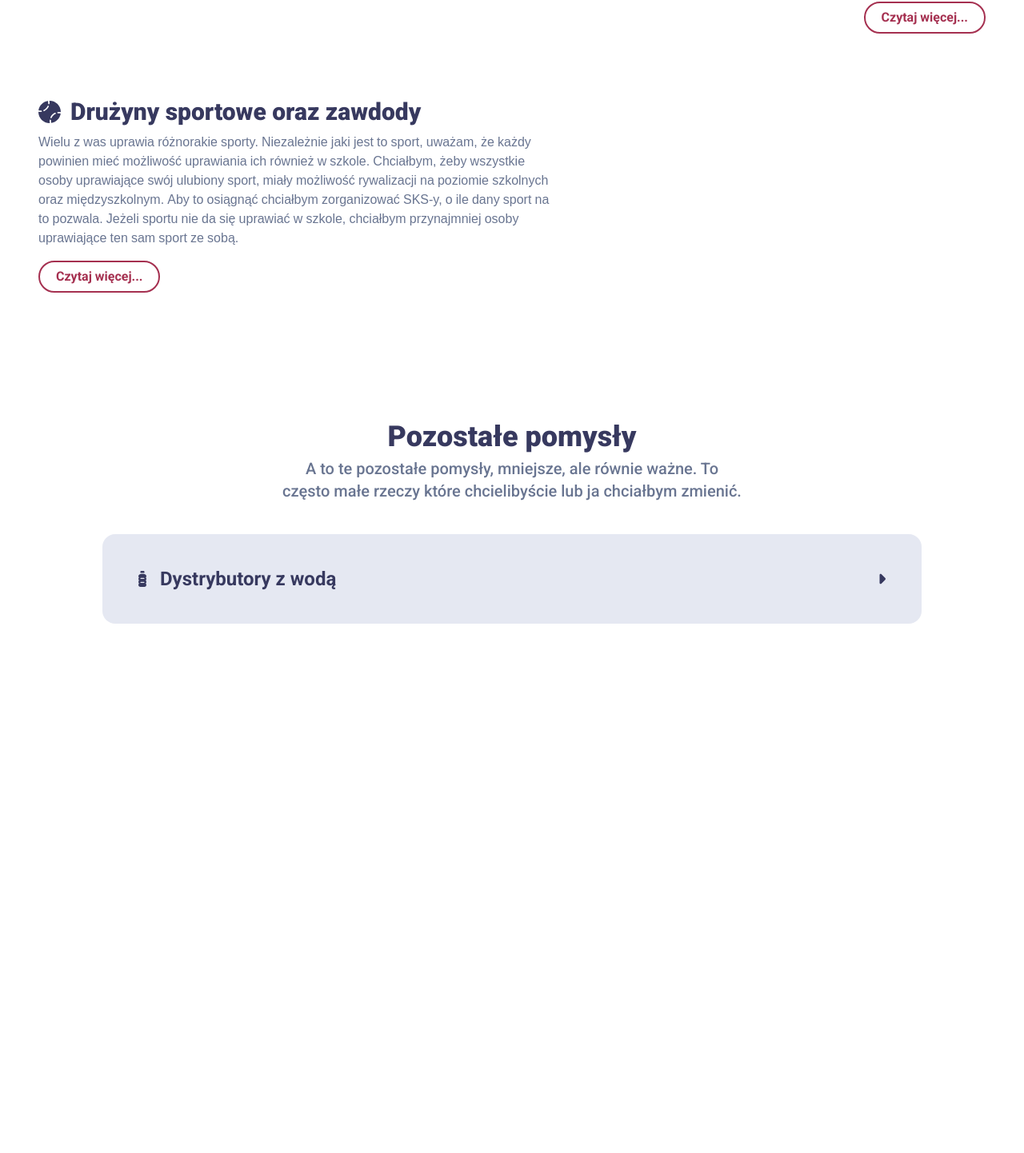
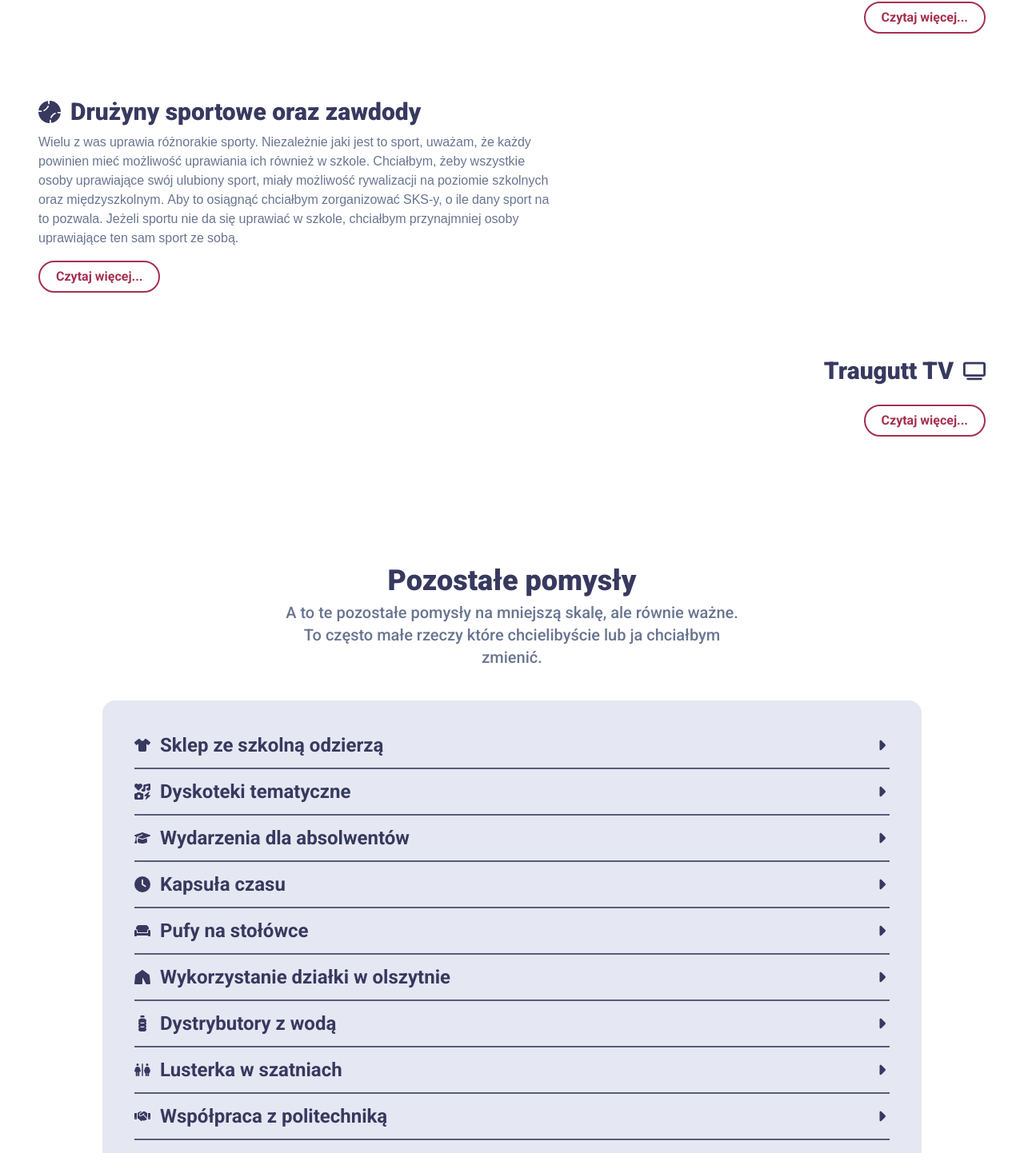
Before and after one commit to Mixeronix/Election-Bartosz-Wiaderek, a Next.js app: page / in a window 1280 px wide. Shown: the part 3283-4725 px from the top of the page at 80% size. Before the commit the page ends 4143 px from the top, so only its background shows below. Built offline with nearby package versions, Linux system fonts and the light colour scheme.

Commit message:
Election ideas

```diff
--- a/app/ideasContainer.tsx
+++ b/app/ideasContainer.tsx
@@ -1,6 +1,6 @@
 "use client";
 
-import { IconDefinition, faBaseball, faCalendar, faCheck, faClose, faKitMedical, faList, faMobileScreen, faMusic } from "@fortawesome/free-solid-svg-icons";
+import { IconDefinition, faBaseball, faCalendar, faCheck, faClose, faKitMedical, faList, faMobileScreen, faMusic, faTv } from "@fortawesome/free-solid-svg-icons";
 import { FontAwesomeIcon } from "@fortawesome/react-fontawesome";
 import { AnimatePresence, motion } from "framer-motion";
 import { Noto_Sans_Javanese, Roboto } from "next/font/google";
@@ -36,7 +36,7 @@ export default function IdeasContainer() {
 		{
 			title: "Reaktywacja imprez muzycznych",
 			content:
-				'Przez bardzo długi czas w naszej szkole regularnie odbywało się wiele wydarzeń muzycznych. Starsi uczniowie mogą jeszcze pamiętać: "Festyn w Traugucie", "Traugutt Rock Music Festiwal" czy "Serce Dla Traugutta". Uważam, że były to niesamowite eventy, dlatego chciałbym do nich powrócić. Reaktywacja będzie wiązała się ze sporą ilością przeszkód, przecie od lat nikt ich już nie organizował, ale zdecydowanie nie jest to niczym niemożliwym!',
+				'Przez bardzo długi czas w naszej szkole regularnie odbywało się wiele wydarzeń muzycznych. Starsi uczniowie mogą jeszcze pamiętać: "Traugutt Rock Music Festiwal" czy "Serce Dla Traugutta". Uważam, że były to niesamowite eventy, dlatego chciałbym do nich powrócić. Reaktywacja będzie wiązała się ze sporą ilością przeszkód, przecie od lat nikt ich już nie organizował, ale zdecydowanie nie jest to niczym niemożliwym!',
 			icon: faMusic,
 			done: "Porozmawiać z nauczycielami organizującymi te wydarzenia w poprzednich latach. Wszyscy z nich bardzo chętnie pomogą w organizacji! Inaczej mówiąc wygląda na to, że uda się wrócić do tradycji sprzed lat!",
 			currently:
@@ -46,7 +46,7 @@ export default function IdeasContainer() {
 		{
 			title: "Regularne wydarzenia i dyskoteki",
 			content:
-				'Codzienność w szkole jest dość nudna, ale jak na wszystko, na to też jest sposób. Chcę regularnie organizować mniejsze wydarzenia, typu "Dzień bez placeka", "Dzień Olewania systemu" czy "Dzień w piżamach". Planuje aby tego typu wydarzenia odbywały się jak najczęściej.',
+				'Codzienność w szkole jest dość nudna, ale jak na wszystko, na to też jest sposób. Chcę regularnie organizować mniejsze wydarzenia, typu "Dzień bez placeka", "Dzień Olewania systemu" czy "Dzień w piżamach". Planuję również organizacje "Festynu w Traugucie", festiwalu "Trauwood", rajdów rowerowych oraz w miare możliwości regularnych wieczorów filmowych. Będę dążył do tego, aby wydarzenia tego typu odbywały się jak najczęściej!',
 			icon: faCalendar,
 			done: 'Na chwilę obecną zorganizowaliśmy "Dzień bez samochodu" oraz wsparłem organizacje kocenie dla naszych pierwszaków.',
 			todo: "Moim celem jest organizacja jakiegoś mniejszego wydarzenia (właśnie tego typu), raz na około 2 tygodnie. Planuje również, aby większe wydarzenia czy dyskoteki odbywały się raz w miesiącu, oczywiście o ile to możliwe.",
@@ -60,7 +60,7 @@ export default function IdeasContainer() {
 			icon: faKitMedical,
 			currently:
 				"Aktualnie trwa poszukiwanie osób chętnych do szkolnej grupy ratowniczej. Szukam również osób chetnych do poprowadzenia szkolnej drużyny harcerskiej. Staram się również przyśpieszyć szkolnego zespołu muzycznego.",
-			todo: 'Planuję również założenie grupy tanecznej, SKS-ów (o czym więcej w "Drużyny sportowe oraz zawdody"), drużyny harcerskiej czy kółek naukowych. Chcę również rozwinąć działanie Kółka Szachowego, stworzyć szkolny ranking ELO.',
+			todo: 'Planuję również założenie grupy tanecznej, drużyny harcerskiej, koła teatralnego, koła szachowego, SKS-ów (o czym więcej w "Drużyny sportowe oraz zawdody") czy kółek naukowych. Chcę również rozwinąć działanie Kółka Szachowego, stworzyć szkolny ranking ELO.',
 			done: "Udało mi się rozpocząć działalność Szkolnej Grupy ratowniczej, chwilowo jesteśmy na etapie poszukiwania uczestników. Jeżeli jesteś chętny/a zapraszamy do mnie lub do pani Katarzyny Gołębiowskiej.",
 		},
 		{
@@ -89,6 +89,11 @@ export default function IdeasContainer() {
 			todo: 'Oprócz zakładania kolejnych drużyn sportowych w naszej szkole, planuje organizacje zawodów z najpopularniejszych sportów. Chciałbym aby przynajmniej niektóre z nich, obejmowały nie tylko naszą szkołe. Chciałbym wrócić do turniejów np. z "Norwidem" czy "Sienkiewiczem", tak jak kiedyś miało to miejsce.',
 			currently:
 				"Aktualnie w naszej szkoły działanie rozpoczyna drużyna piłki ręcznej. Jestem w trakcie rozmów z wuefistami na temat zakładania SKS oraz turniejów szkolnych czy międzyszkolnych.",
+		},
+		{
+			title: "Traugutt TV",
+			content: "",
+			icon: faTv,
 		},
 	];
 
--- a/app/otherIdeasContainer.tsx
+++ b/app/otherIdeasContainer.tsx
@@ -1,7 +1,20 @@
 "use client";
 
-import { IconDefinition, faBaseball, faBottleWater, faCalendar, faKitMedical, faMobileScreen, faMusic, faWater } from "@fortawesome/free-solid-svg-icons";
-import { Noto_Sans_Javanese, Roboto } from "next/font/google";
+import {
+	IconDefinition,
+	faBook,
+	faBottleWater,
+	faClock,
+	faCouch,
+	faGraduationCap,
+	faHandshake,
+	faIcons,
+	faListCheck,
+	faRestroom,
+	faTent,
+	faTshirt,
+	faUmbrellaBeach,
+} from "@fortawesome/free-solid-svg-icons";
 import IdeaTile from "./ideaTile";
 
 type ideaDataType = {
@@ -16,12 +29,70 @@ type ideaDataType = {
 export default function OtherIdeasContainer() {
 	const ideas: ideaDataType[] = [
 		{
+			title: "Sklep ze szkolną odzierzą",
+			content: "",
+			icon: faTshirt,
+		},
+		{
+			title: "Dyskoteki tematyczne",
+			content: "",
+			icon: faIcons,
+		},
+		{
+			title: "Wydarzenia dla absolwentów",
+			content: "",
+			icon: faGraduationCap,
+		},
+		{
+			title: "Kapsuła czasu",
+			content: "",
+			icon: faClock,
+		},
+		{
+			title: "Pufy na stołówce",
+			content:
+				"Tego pomysłu nikomu przedstawiać nie trzeba. Wiekszość z nas słyszaja go już wielokrotnie. Pufy na stołówce to rzecz która od zawsze powinna się tam znajdować. Na szczęście mam dla wszystkich dobrą informacje. Pufy są zamówione i już do nas jadą!",
+			done: "",
+			todo: "Niedługo będziemy mogli je zobaczyć na świetlicy! Teraz to już tylko kwestia czasu!",
+			icon: faCouch,
+		},
+		{
+			title: "Wykorzystanie działki w olszytnie",
+			content: "",
+			icon: faTent,
+		},
+		{
 			title: "Dystrybutory z wodą",
 			content:
 				"Czasami zdarza się, że komuś z nas zabraknie wody do picia. Wtedy często kupujemy wodę z automatu. Z tego powodu chciałbym zorganizować nam kilka automatów z wodą, do których będzie można podejść i napełnić butelkę wodą.",
 			currently: "Skontaktowałem się z firmą zajmującą wynajmującą i montującą dystrybutory z wodą.",
 			todo: "Pozostaje już tylko rozmowa z radą rodziców, zdobycie funduszy i sam montaż.",
 			icon: faBottleWater,
+		},
+		{
+			title: "Lusterka w szatniach",
+			content: "",
+			icon: faRestroom,
+		},
+		{
+			title: "Współpraca z politechniką",
+			content: "",
+			icon: faHandshake,
+		},
+		{
+			title: "Markizy na patio",
+			content: "",
+			icon: faUmbrellaBeach,
+		},
+		{
+			title: "Regularne ankiety",
+			content: "",
+			icon: faListCheck,
+		},
+		{
+			title: "E-Biblioteka szkolna",
+			content: "",
+			icon: faBook,
 		},
 	];
 
--- a/app/page.tsx
+++ b/app/page.tsx
@@ -84,7 +84,7 @@ export default function Home() {
 						<p
 							className={`xl:text-xl text-xs xs:text-sm sm:text-base max-w-lg md:text-lg lg:text-xl text-center md:max-w-xl text-Gray ${robotoFont500.className}`}
 						>
-							A to te pozostałe pomysły, mniejsze, ale równie ważne. To często małe rzeczy które chcielibyście lub ja chciałbym zmienić.
+							A to te pozostałe pomysły na mniejszą skalę, ale równie ważne. To często małe rzeczy które chcielibyście lub ja chciałbym zmienić.
 						</p>
 					</div>
 
```
